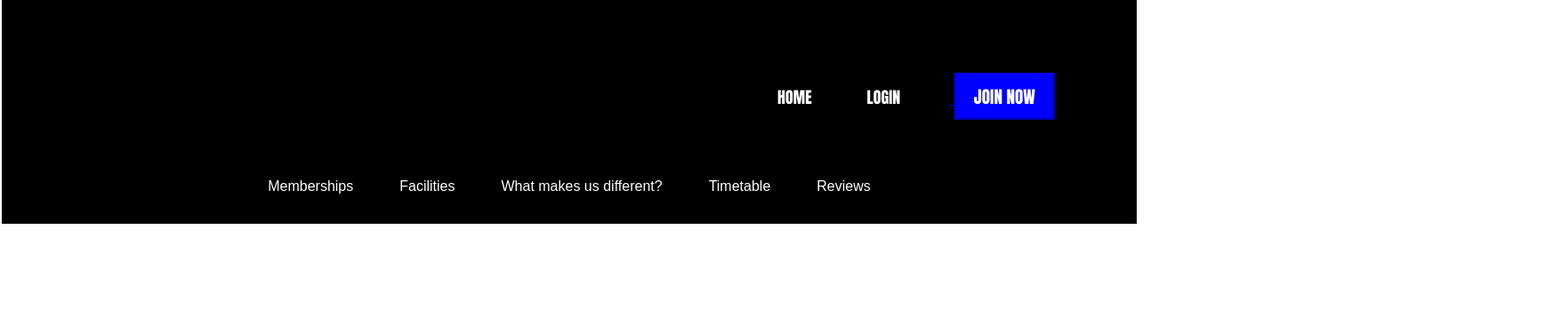
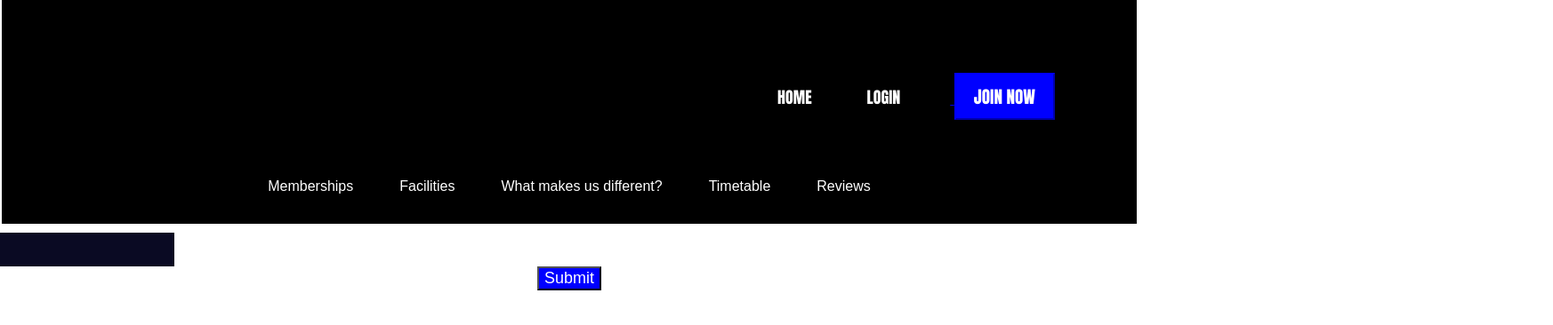
Before and after one commit to rijan-1/Titanic-fitness-gym, a React (Create React App) app: page /Options/Workoutplan in a window 1280 px wide. Shown: the top 366 px of the page at 89% size, 1746 px wide, since content can reach past the window. Built offline with nearby package versions, Linux system fonts and the light colour scheme.

Commit message:
Workout page list

```diff
--- a/src/App.js
+++ b/src/App.js
@@ -27,7 +27,7 @@ function App() {
           <Route path='Membership/Location' element={<GymLocation/>}/>
           <Route path='Membership/Register' element={<RegisterPage/>}/>
           <Route path='Pages/Payments' element={<Payment/>}/>
-          <Route path='/Options/Workoutplan' elemnt={<Workoutplan/>}/>
+          <Route path='/Options/Workoutplan' element={<Workoutplan/>}/>
 
 
 
--- a/src/Homepage.css
+++ b/src/Homepage.css
@@ -111,6 +111,10 @@
 }
 
 .EXPLORE-Button{
-   margin-left: 1700px;;
+   margin-left: 1700px;
+
+
+   position: relative;
+
 
 }
--- a/src/Options/Workoutplan.css
+++ b/src/Options/Workoutplan.css
@@ -0,0 +1,18 @@
+input{
+    width:15%;
+    font-size: large;
+   margin-right:1550px
+}
+
+.buttonname{
+   position: relative;
+   right: 1000px;
+}
+.listname{
+    font-size: x-large;
+    font-family: Impact, Haettenschweiler, 'Arial Narrow Bold', sans-serif;
+}
+
+.buttonname, .listname{
+    display:inline-block;
+}
--- a/src/Options/Workoutplan.js
+++ b/src/Options/Workoutplan.js
@@ -1,7 +1,41 @@
 import './Workoutplan.css'
+import { useState } from 'react'
 
-export function Workoutplan(){
-    return(
-        <h1>Workout plan</h1>
-    )
+
+export function Workoutplan() {
+
+   const [text,setText] =useState('');
+   const [addList,setAddList]=useState([]);
+
+
+const HandleAddList=()=>{
+    const ListId={
+        id: addList.length===0?1:addList[addList.length -1].id +1,
+        name: text
+    }
+    setAddList([...addList,ListId])
 }
+
+const Delete=(value)=>{
+    setAddList(addList.filter((plan)=>{
+        if (value===plan.id){
+            return false
+        }else{
+            return true
+        }
+    }))
+}
+
+
+
+        return (
+            <div>
+                <input type='text' onChange={(event) => { setText(event.target.value) }} />
+                <button onClick={HandleAddList}>Submit</button>
+                {addList.map((value) => {
+                    return <div><div className='listname'>{value.name}</div> <button className='buttonname'onClick={() => Delete(value.id)}>X</button></div>
+                })}
+
+            </div>
+        )
+    }
```
